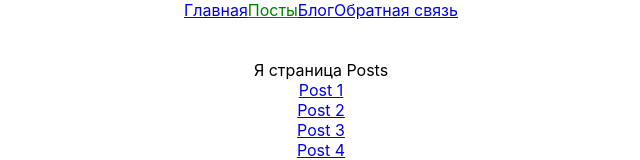
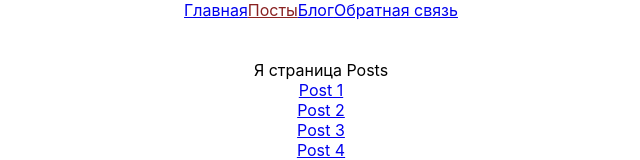
Before and after one commit to Catherina17/-, a React (Create React App) app: page /posts in a window 1280 px wide. Shown: the top 160 px of the page, without its empty margins (319-959 px from the left). Built offline with nearby package versions, Linux system fonts and the light colour scheme.

Commit message:
syles module root

```diff
--- a/src/components/root/index.js
+++ b/src/components/root/index.js
@@ -1,23 +1,40 @@
 import React from 'react'
 import { NavLink, Outlet } from 'react-router-dom'
-import styles from './style.css'
-
-<NavLink
-    style={({ isActive }) => {
-        return {
-            color: isActive ? "yellow" : '',
-        };
-    }}
-    className={({ isActive }) => {
-        return isActive ? styles.active : '';
-    }}
-/>
+import styles from './style.module.css'
 
 export const Root = () => <>
-    <NavLink to='/'>Главная</NavLink>
-    <NavLink to='posts'>Посты</NavLink>
-    <NavLink to='blog'>Блог</NavLink>
-    <NavLink to='feedback'>Обратная связь</NavLink>
+    <NavLink
+        to='/'
+        className={({ isActive }) => {
+            return isActive ? styles.home : '';
+        }}
+    >
+        Главная
+    </NavLink>
+    <NavLink
+        to='posts'
+        className={({ isActive }) => {
+            return isActive ? styles.post : '';
+        }}
+    >
+        Посты
+    </NavLink>
+    <NavLink
+        to='blog'
+        className={({ isActive }) => {
+            return isActive ? styles.blog : '';
+        }}
+    >
+        Блог
+    </NavLink>
+    <NavLink
+        to='feedback'
+        className={({ isActive }) => {
+            return isActive ? styles.feedback : '';
+        }}
+    >
+        Обратная связь
+    </NavLink>
     <br />
     <br />
     <br />
--- a/src/components/root/style.css
+++ /dev/null
@@ -1,3 +0,0 @@
-.active {
-    color: green;
-}
--- /dev/null
+++ b/src/components/root/style.module.css
@@ -0,0 +1,15 @@
+.home {
+    color: green;
+}
+
+.post {
+    color: rgb(137, 34, 34);
+}
+
+.blog {
+    color: black;
+}
+
+.feedback {
+    color: rgb(176, 176, 5);
+}
```
